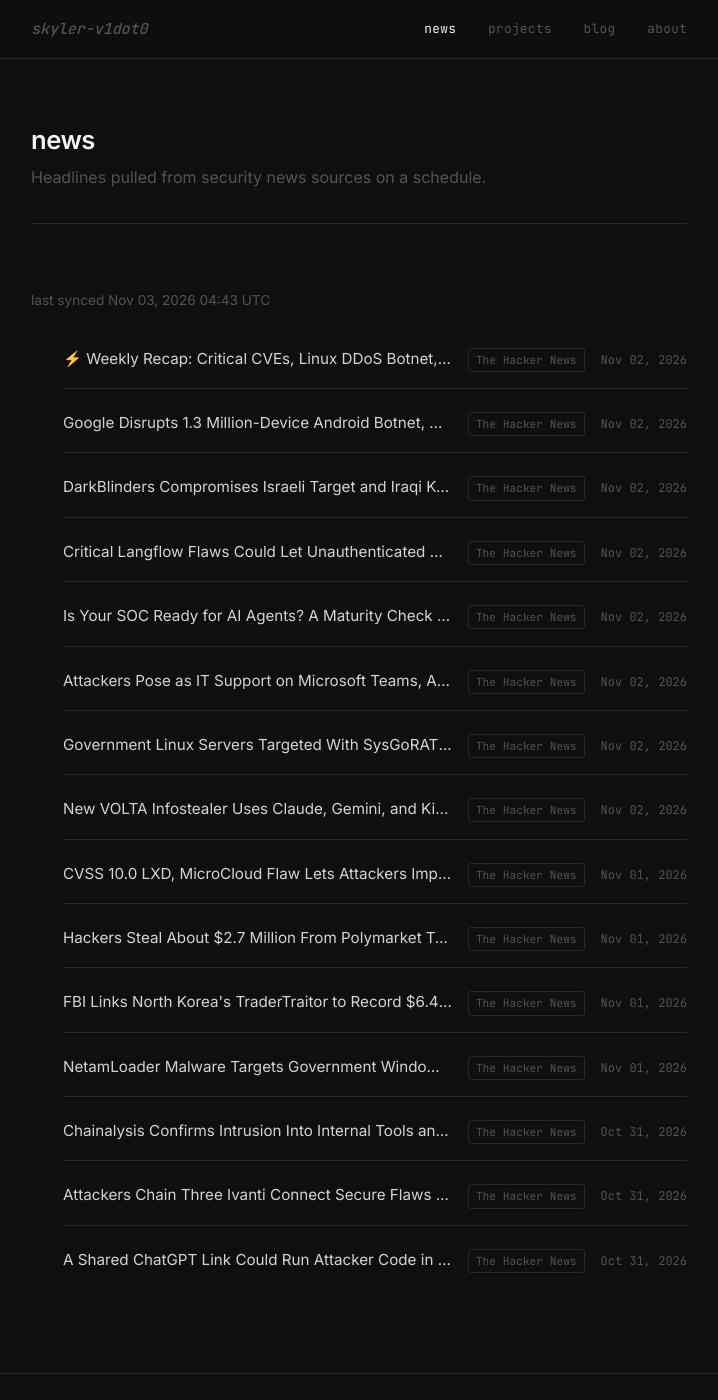
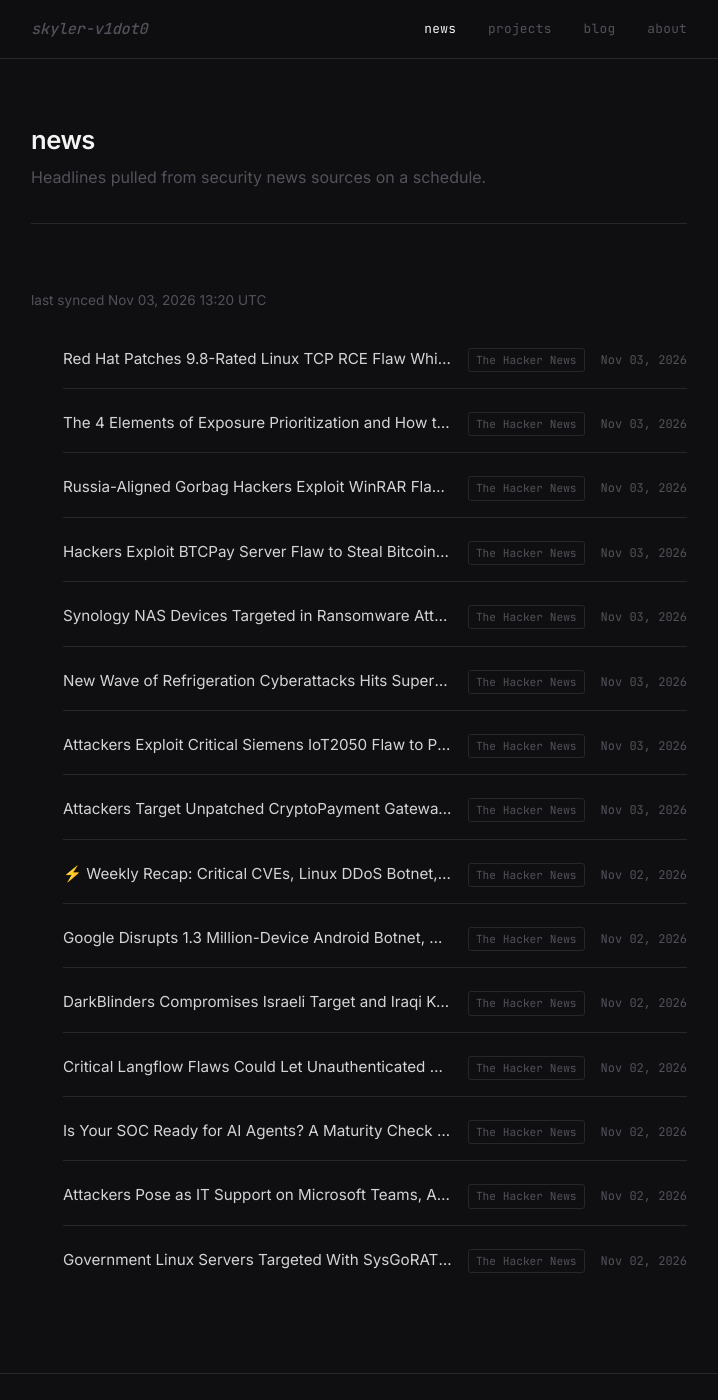
Before and after one commit to skyler-v1dot0/personal-site, a Jekyll site: the page built from news.html, in a window 1280 px wide and 1400 px high. Shown: the whole window, without its empty margins (281-999 px from the left). Built offline with Jekyll 4.4.1, drawn with Linux system fonts in a browser that asks for light colours.

Commit message:
chore: sync news feed [skip ci]

```diff
--- a/_data/news.yml
+++ b/_data/news.yml
@@ -1,6 +1,44 @@
 ---
-updated_at: '2026-11-03T04:43:15Z'
+updated_at: '2026-11-03T13:20:13Z'
 items:
+- title: Red Hat Patches 9.8-Rated Linux TCP RCE Flaw While Ubuntu Releases Fixes
+    for Testing
+  url: https://thehackernews.com/2026/11/red-hat-patches-98-rated-linux-tcp-rce.html
+  source: The Hacker News
+  published: '2026-11-03T11:23:53Z'
+- title: The 4 Elements of Exposure Prioritization and How to Operationalize Them
+  url: https://thehackernews.com/2026/11/the-4-elements-of-exposure.html
+  source: The Hacker News
+  published: '2026-11-03T11:18:20Z'
+- title: Russia-Aligned Gorbag Hackers Exploit WinRAR Flaw to Deploy Data-Stealing
+    Malware
+  url: https://thehackernews.com/2026/11/russia-aligned-gorbag-hackers-exploit.html
+  source: The Hacker News
+  published: '2026-11-03T11:00:45Z'
+- title: Hackers Exploit BTCPay Server Flaw to Steal Bitcoin and Litecoin From Hot
+    Wallets
+  url: https://thehackernews.com/2026/11/hackers-exploit-btcpay-server-flaw-to.html
+  source: The Hacker News
+  published: '2026-11-03T08:31:48Z'
+- title: Synology NAS Devices Targeted in Ransomware Attacks Exploiting Patched DSM
+    Flaw
+  url: https://thehackernews.com/2026/11/synology-nas-devices-targeted-in.html
+  source: The Hacker News
+  published: '2026-11-03T07:43:07Z'
+- title: New Wave of Refrigeration Cyberattacks Hits Supermarkets Across Europe, Forcing
+    Stores to Pull Food
+  url: https://thehackernews.com/2026/11/second-wave-of-cyberattacks-hits.html
+  source: The Hacker News
+  published: '2026-11-03T07:27:07Z'
+- title: Attackers Exploit Critical Siemens IoT2050 Flaw to Plant Remote Command Backdoors
+  url: https://thehackernews.com/2026/11/attackers-exploit-critical-siemens.html
+  source: The Hacker News
+  published: '2026-11-03T05:34:41Z'
+- title: Attackers Target Unpatched CryptoPayment Gateway Flaw That Can Expose Wallet
+    Credentials
+  url: https://thehackernews.com/2026/11/attackers-target-unpatched.html
+  source: The Hacker News
+  published: '2026-11-03T05:34:37Z'
 - title: "⚡ Weekly Recap: Critical CVEs, Linux DDoS Botnet, Device-Code Phishing,
     Android Spyware and More"
   url: https://thehackernews.com/2026/11/weekly-recap-critical-cves-linux-ddos.html
@@ -34,43 +72,3 @@ items:
   url: https://thehackernews.com/2026/11/government-linux-servers-targeted-with.html
   source: The Hacker News
   published: '2026-11-02T10:49:59Z'
-- title: New VOLTA Infostealer Uses Claude, Gemini, and Kimi AI to Rank Victims by
-    Financial Value
-  url: https://thehackernews.com/2026/11/new-volta-infostealer-uses-claude.html
-  source: The Hacker News
-  published: '2026-11-02T05:51:07Z'
-- title: CVSS 10.0 LXD, MicroCloud Flaw Lets Attackers Impersonate Trusted Clients
-    Without a Private Key
-  url: https://thehackernews.com/2026/11/critical-lxd-and-microcloud-flaw-cvss.html
-  source: The Hacker News
-  published: '2026-11-01T08:51:31Z'
-- title: Hackers Steal About $2.7 Million From Polymarket Traders via Hijacked DebugBear
-    Script
-  url: https://thehackernews.com/2026/11/hackers-steal-about-27-million-from.html
-  source: The Hacker News
-  published: '2026-11-01T07:25:40Z'
-- title: FBI Links North Korea's TraderTraitor to Record $6.43 Billion Binance Crypto
-    Heist
-  url: https://thehackernews.com/2026/11/fbi-links-north-koreas-tradertraitor-to.html
-  source: The Hacker News
-  published: '2026-11-01T07:03:00Z'
-- title: NetamLoader Malware Targets Government Windows 10 Systems in Asia via .NET
-    Injection
-  url: https://thehackernews.com/2026/11/netamloader-malware-targets-government.html
-  source: The Hacker News
-  published: '2026-11-01T07:02:58Z'
-- title: Chainalysis Confirms Intrusion Into Internal Tools and Exposure of Customer
-    Identity Data
-  url: https://thehackernews.com/2026/10/chainalysis-confirms-intrusion-into.html
-  source: The Hacker News
-  published: '2026-10-31T12:01:56Z'
-- title: Attackers Chain Three Ivanti Connect Secure Flaws to Gain Unauthenticated
-    Root Access
-  url: https://thehackernews.com/2026/10/attackers-chain-three-ivanti-connect.html
-  source: The Hacker News
-  published: '2026-10-31T08:27:43Z'
-- title: A Shared ChatGPT Link Could Run Attacker Code in Your Session and Read Private
-    Chats
-  url: https://thehackernews.com/2026/10/a-shared-chatgpt-link-could-run.html
-  source: The Hacker News
-  published: '2026-10-31T05:33:41Z'
```
